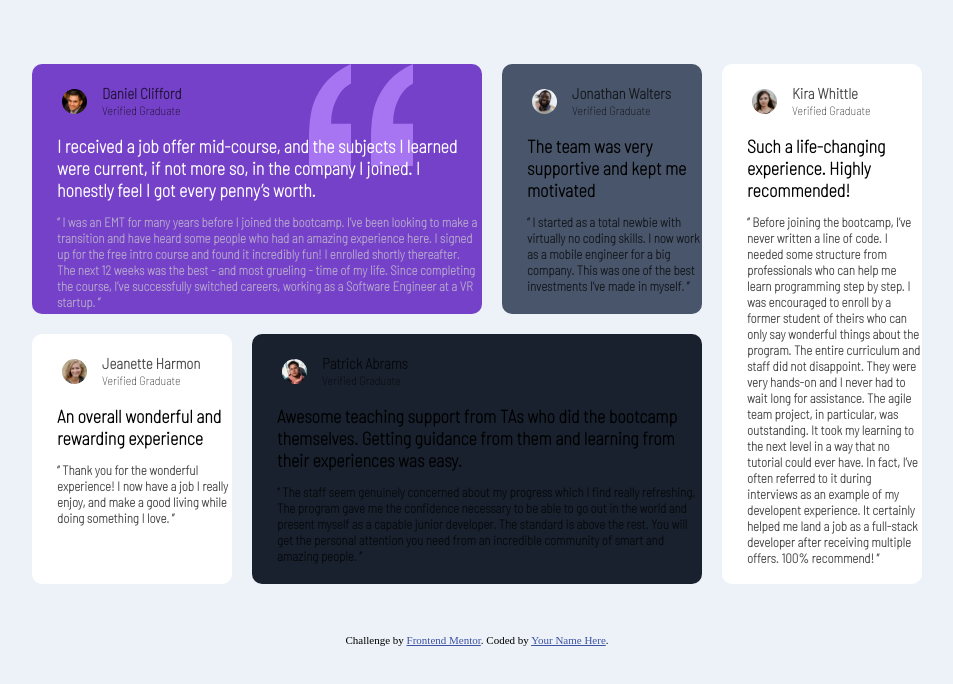
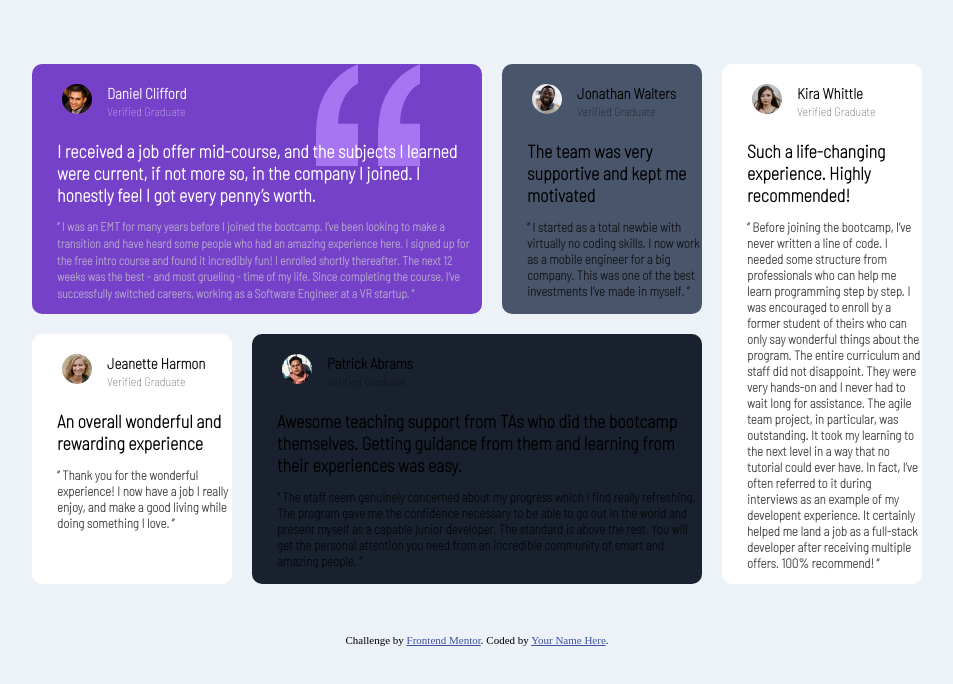
Before and after one commit to Asif-lopz/testimonials-grid-section-main-repo, a plain HTML site: page index.html in a window 1280 px wide. Shown: the whole page, without its empty margins (163-1116 px from the left). Drawn offline with Linux system fonts and the light colour scheme.

Commit message:
Daniel Clifford name and image positioned

```diff
--- a/style.css
+++ b/style.css
@@ -10,7 +10,7 @@ body{
 }
 img {
     border-radius: 50%;
-    width: 25px;
+    width: 30px;
 }
 h1 {
     font-weight: 600;
@@ -45,21 +45,18 @@ figure{
 figcaption {
     margin-left: 15px;
 }
-img {
-    position: relative;
-    top: 5px;
-}
 .main .head {
     font-size: 15px;
     font-weight: 600;
-    opacity: 70%;
+    opacity: 95%;
 }
 .main .side {
     position: relative;
-    bottom: 6px;
-    margin-left: 40px;
+    bottom: 10px;
+    margin-left: 45px;
     font-size: 12px;
     font-weight: 400;
+    opacity: 70%;
 }
 h1, p {
     margin-left: 25px;
@@ -76,8 +73,11 @@ p {
     height: 250px;
     background-image: url("img/bg-pattern-quotation.svg");
     background-repeat: no-repeat;
-    background-position-x: 80%;
+    background-position-x: 82%;
     border-radius: 10px;
+}
+.Daniel_Clifford .head,.Daniel_Clifford .side{
+    color: white;
 }
 .Daniel_Clifford h1 {
     color: white;
@@ -86,6 +86,8 @@ p {
 .Daniel_Clifford p {
     color: hsl(0, 0%, 81%);
     width: 420px;
+    font-size: 12px;
+    line-height: 1.4em;
 }
 .Jonathan_Walters {
     background-color: hsl(217, 19%, 35%);
```
